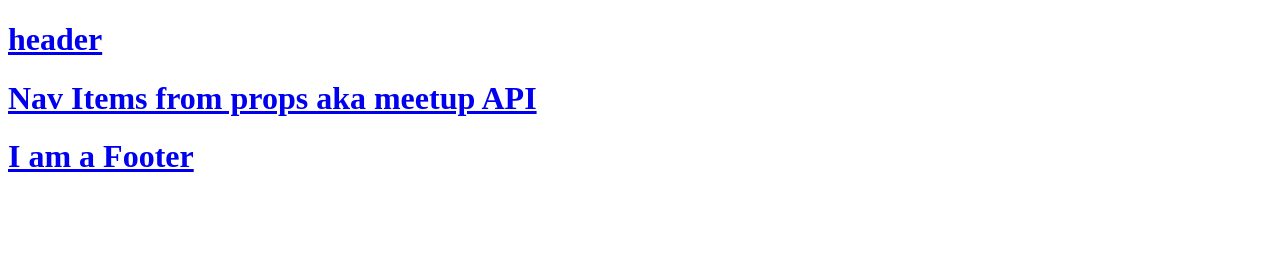
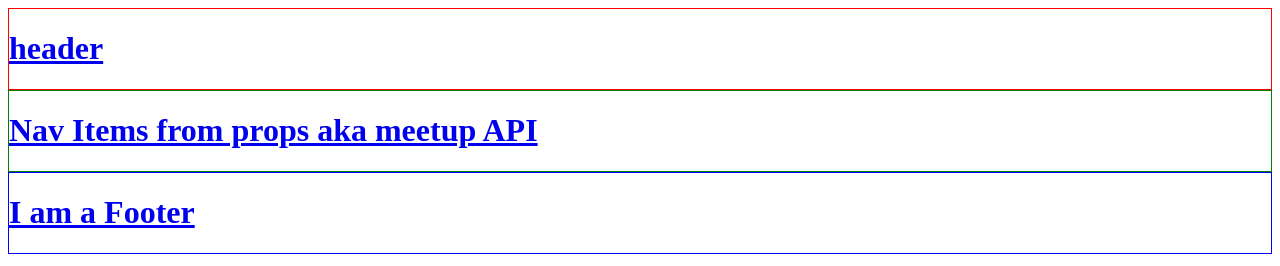
Before and after one commit to tsnyc/website, a Gatsby site: page / in a window 1280 px wide. Built offline with nearby package versions, Linux system fonts and the light colour scheme; Gatsby itself is replaced by a stand-in of ours.

Commit message:
add support for styled-components for ts

```diff
--- a/src/components/Footer.tsx
+++ b/src/components/Footer.tsx
@@ -1,12 +1,17 @@
 import { Link } from "gatsby";
 import React from "react";
+import styled from 'styled-components';
+
+export const BorderDiv = styled.div`
+border: 1px solid blue;
+`;
 
 export default function Footer() {
   return (
-    <div className="footer">
+    <BorderDiv>
       <Link to="/">
         <h1>I am a Footer</h1>
       </Link>
-    </div>
+    </BorderDiv>
   )
 }
--- a/src/components/Header.tsx
+++ b/src/components/Header.tsx
@@ -1,12 +1,17 @@
 import { Link } from "gatsby";
 import React from "react";
+import styled, { createGlobalStyle, css } from 'styled-components';
+
+export const BorderDiv = styled.div`
+border: 1px solid red;
+`;
 
 export default function Header() {
   return (
-    <div className="header">
+    <BorderDiv>
       <Link to="/">
         <h1>header</h1>
       </Link>
-    </div>
+    </BorderDiv>
   )
 }
--- a/src/components/HomeNav.tsx
+++ b/src/components/HomeNav.tsx
@@ -1,12 +1,17 @@
 import { Link } from "gatsby";
 import React from "react";
+import styled from 'styled-components'
+
+export const BorderDiv = styled.div`
+border: 1px solid green;
+`;
 
 export default function HomeNav() {
   return (
-    <div className="home-nav">
+    <BorderDiv>
     <Link to="/">
       <h1>Nav Items from props aka meetup API</h1>
     </Link>
-  </div>
+  </BorderDiv>
   )
 }
--- a/src/components/layout.tsx
+++ b/src/components/layout.tsx
@@ -2,15 +2,21 @@ import React, { useState } from "react";
 import Footer from "./Footer";
 import Header from "./Header";
 import HomeNav from "./HomeNav";
-import layout from "../styles/layout.css";
+import styled from 'styled-components'
+
+export const LayoutFlex = styled.div`
+display: flex;
+flex-direction: column;
+`;
+
 
 export default function Layout() {
   return (
-  <div className="layout">
+  <LayoutFlex>
     <Header />
     {/* the props sent to HomeNav will come from meetup api */}
     <HomeNav />
     <Footer />
-  </div>
+  </LayoutFlex>
   )
 }
```
Also changed, not shown: package.json (+8 -5 lines), src/styles/styled.d.ts (added, +14 -0 lines), src/styles/my-theme.ts (added), 1 other file.
